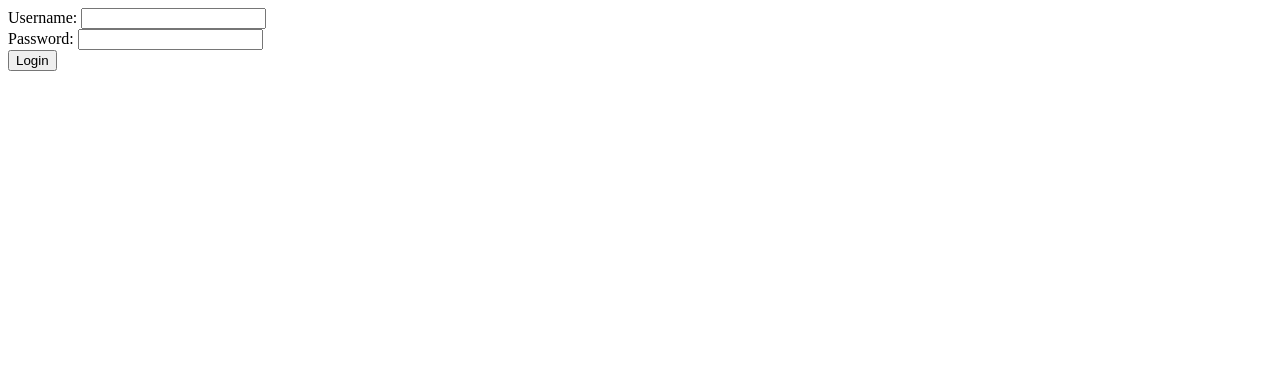
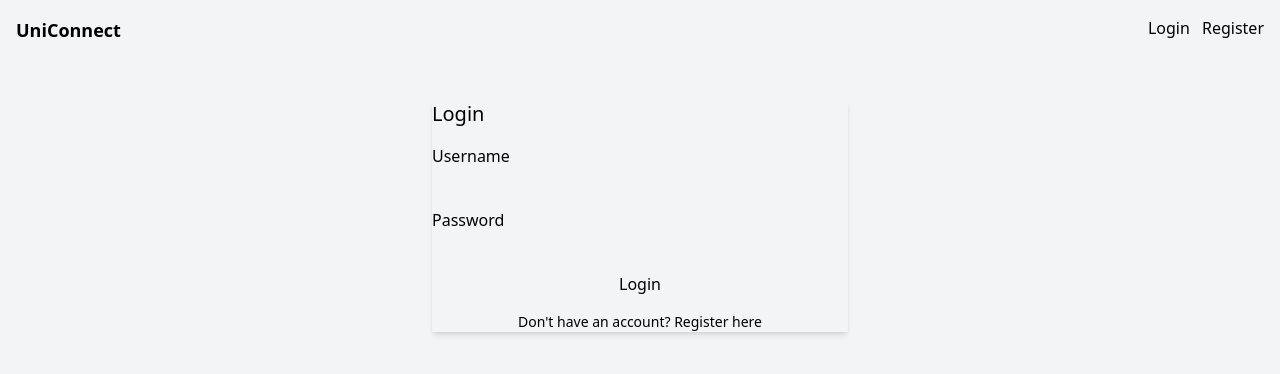
Before and after one commit to julaluxx/UniConnect, a PHP site: page /login.php in a window 1280 px wide. Shown: the top 374 px of the page. Run offline with PHP 8.4, Linux system fonts and the light colour scheme; some libraries are stand-ins or nearby versions.

Commit message:
Refactor login page layout and enhance form validation

```diff
--- a/login.php
+++ b/login.php
@@ -6,28 +6,81 @@ if ($_SERVER['REQUEST_METHOD'] == 'POST') {
     $stmt = $conn->prepare("SELECT * FROM users WHERE username=?");
     $stmt->execute([$_POST['username']]);
     $user = $stmt->fetch();
+
     if ($user && password_verify($_POST['password'], $user['password'])) {
         $_SESSION['user_id'] = $user['id'];
         $_SESSION['role'] = $user['role'];
-        header('Location: index.php');
+        header('Location: dashboard_redirect.php');
         exit;
     } else {
         $error = "Invalid username or password";
     }
-
-// หลังตรวจสอบ password เรียบร้อย
-$_SESSION['user_id'] = $user['id'];
-$_SESSION['role'] = $user['role'];
-
-// redirect ตาม role
-header('Location: dashboard_redirect.php');
-exit;
-
 }
 ?>
-<form method="post">
-    Username: <input name="username" required><br>
-    Password: <input type="password" name="password" required><br>
-    <button type="submit">Login</button>
-</form>
-<?php if(isset($error)) echo $error; ?>
+
+<!DOCTYPE html>
+<html lang="en">
+
+<head>
+  <meta charset="UTF-8" />
+  <meta name="viewport" content="width=device-width, initial-scale=1.0" />
+  <title>Login - UniConnect</title>
+  <link href="https://cdn.jsdelivr.net/npm/daisyui@5" rel="stylesheet" type="text/css" />
+  <script src="https://cdn.jsdelivr.net/npm/@tailwindcss/browser@4"></script>
+</head>
+
+<body class="bg-gray-100 min-h-screen">
+
+  <!-- Navbar -->
+  <nav class="bg-primary text-primary-content p-4 flex justify-between">
+    <a href="index.php" class="font-bold text-lg">UniConnect</a>
+    <div>
+      <?php if (isset($_SESSION['user_id'])): ?>
+        <span>Hi, <?= htmlspecialchars($_SESSION['role']) ?></span>
+        <a href="logout.php" class="btn btn-sm btn-secondary ml-2">Logout</a>
+      <?php else: ?>
+        <a href="login.php" class="btn btn-sm btn-secondary">Login</a>
+        <a href="register.php" class="btn btn-sm btn-accent ml-2">Register</a>
+      <?php endif; ?>
+    </div>
+  </nav>
+
+  <!-- Login form -->
+  <div class="container mx-auto px-4 mt-10 max-w-md">
+    <div class="card bg-base-100 shadow-md">
+      <div class="card-body">
+        <h2 class="card-title text-xl mb-4">Login</h2>
+
+        <?php if (isset($error)): ?>
+          <div class="alert alert-error text-sm mb-4">
+            <?= htmlspecialchars($error) ?>
+          </div>
+        <?php endif; ?>
+
+        <form method="post" class="space-y-4">
+          <div>
+            <label class="label">
+              <span class="label-text">Username</span>
+            </label>
+            <input type="text" name="username" class="input input-bordered w-full" required>
+          </div>
+
+          <div>
+            <label class="label">
+              <span class="label-text">Password</span>
+            </label>
+            <input type="password" name="password" class="input input-bordered w-full" required>
+          </div>
+
+          <button type="submit" class="btn btn-primary w-full">Login</button>
+        </form>
+
+        <p class="mt-4 text-sm text-center">
+          Don't have an account? <a href="register.php" class="link link-primary">Register here</a>
+        </p>
+      </div>
+    </div>
+  </div>
+
+</body>
+</html>
```
